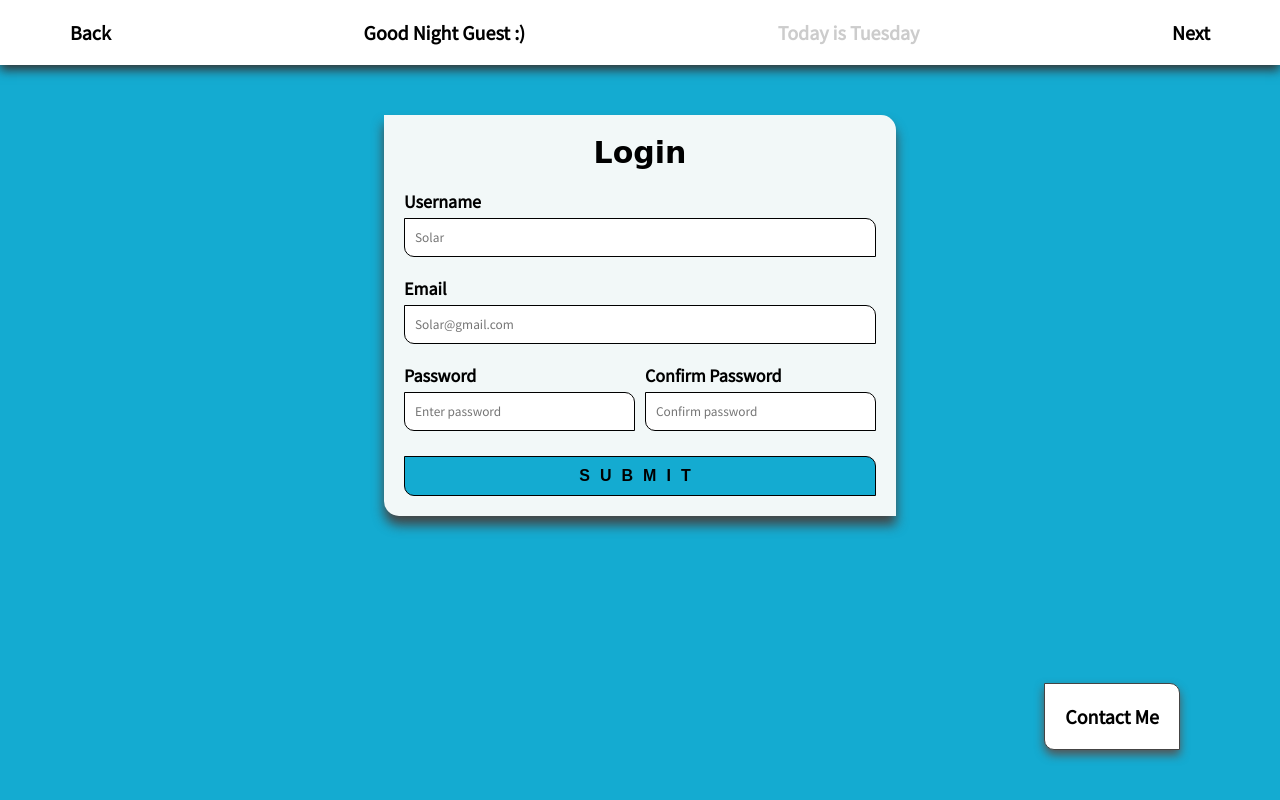
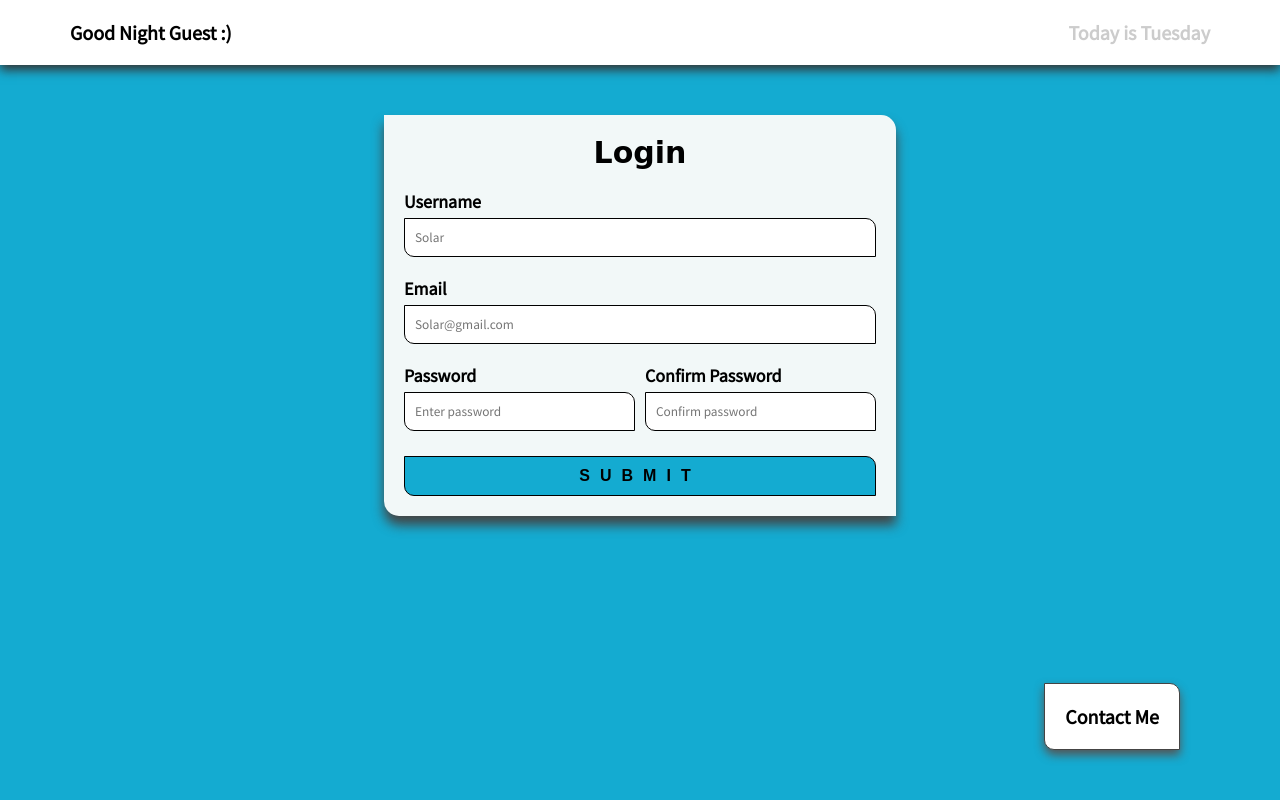
Before and after one commit to okoyechukwuma/js-login-form-with-valiidation, a plain HTML site: page index.html in a window 1280 px wide. Drawn offline with Linux system fonts and the light colour scheme; a web font is replaced by a local one.

Commit message:
Update index.html

```diff
--- a/index.html
+++ b/index.html
@@ -12,10 +12,8 @@
     <header>
         <nav>
             <ul>
-                <li onclick="document.location ='../json/index.html'">Back</li>
                 <li class="demo"></li>
                 <li class="demo1"></li>
-                <li onclick="document.location ='../json/index.html'">Next</li>
             </ul>
         </nav>
     </header>
```
